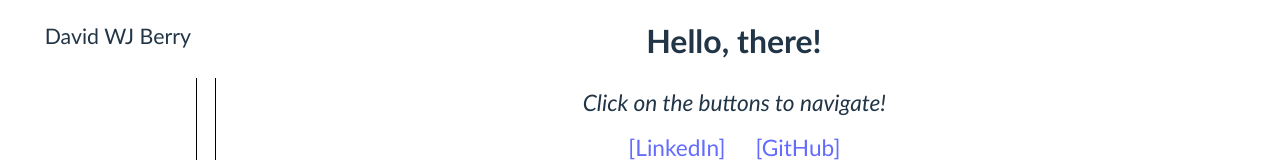
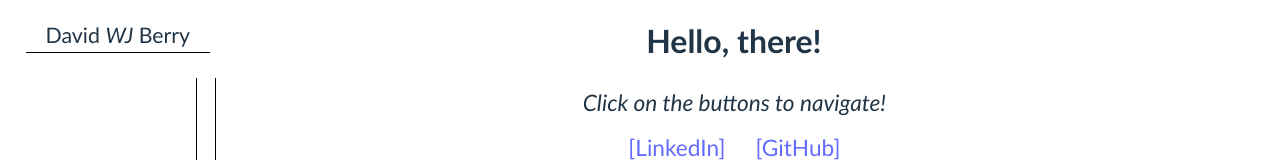
Before and after one commit to DBerry07/DBerry07.github.io, a React (Vite) app: page / in a window 1280 px wide. Shown: the top 160 px of the page. Built offline with nearby package versions, Linux system fonts and the light colour scheme.

Commit message:
Stylizing

```diff
--- a/src/components/NamePanel.jsx
+++ b/src/components/NamePanel.jsx
@@ -1,5 +1,9 @@
 import "../css/NamePanel.css";
 
 export default function NamePanel() {
-  return <div id="namepanel">David WJ Berry</div>;
+  return (
+    <div id="namepanel">
+      David <span id="middle-initals">WJ</span> Berry
+    </div>
+  );
 }
--- a/src/css/NamePanel.css
+++ b/src/css/NamePanel.css
@@ -3,4 +3,9 @@
     grid-area: name;
     align-self: center;
     font-size: 16pt;
+    border-bottom: 1px black solid;
 }
+
+#middle-initals {
+    font-style: italic;
+}
```
